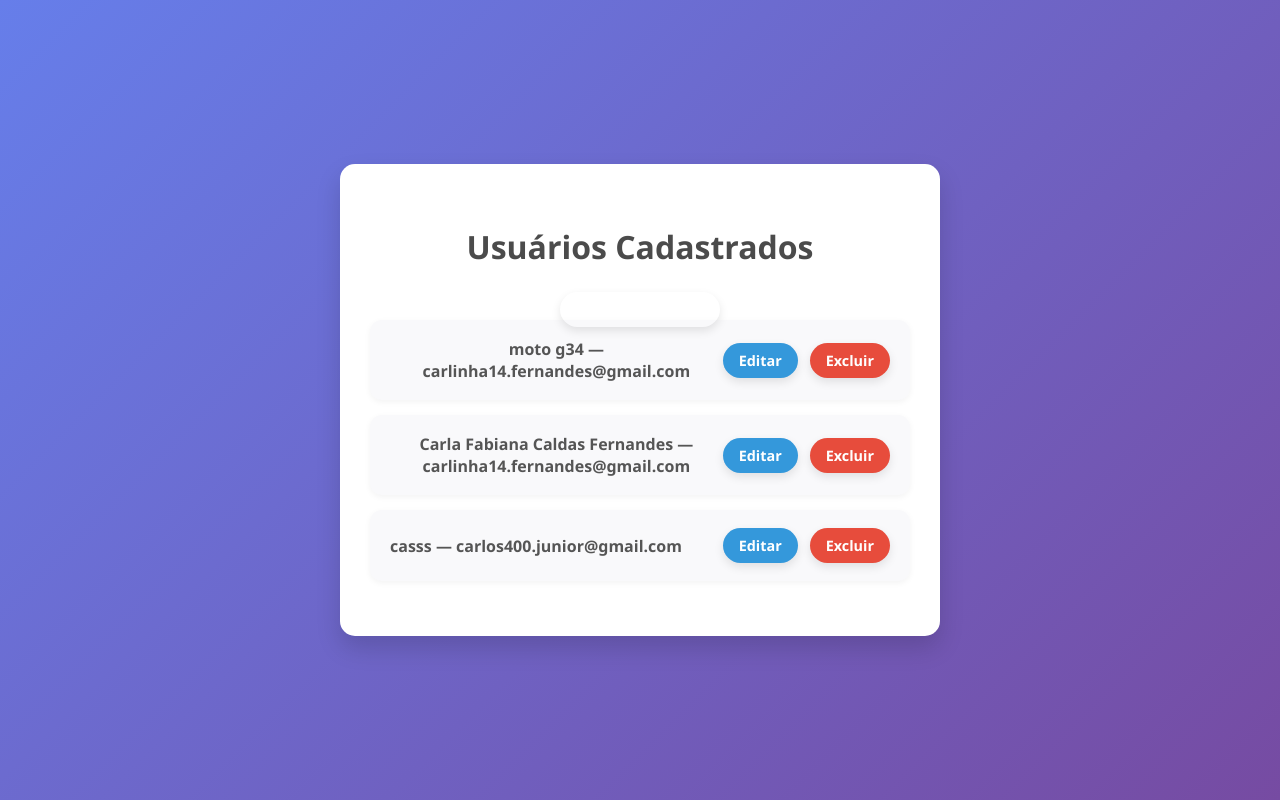
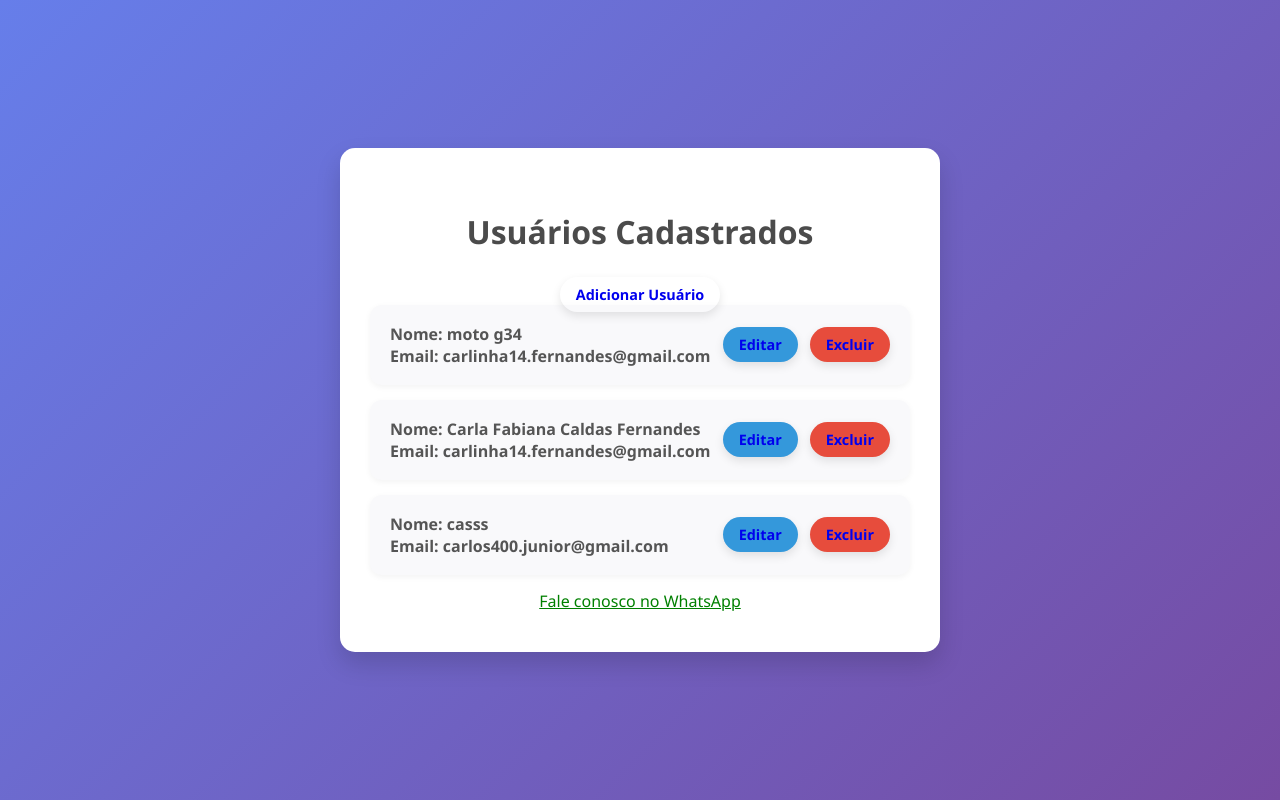
Before and after one commit to carlos400junior-sys/site2python, a Flask app: page / in a window 1280 px wide. Run offline with Flask 3, Linux system fonts and the light colour scheme; data comes from the database, SQL or seed files in the repository.

Commit message:
adicionado o whatssap

```diff
--- a/app.py
+++ b/app.py
@@ -16,6 +16,7 @@ with get_db_connection() as conn:
             id INTEGER PRIMARY KEY AUTOINCREMENT,
             nome TEXT NOT NULL,
             email TEXT NOT NULL
+
         )
     ''')
     conn.commit()
--- a/static/style.css
+++ b/static/style.css
@@ -85,6 +85,8 @@ h1 {
     font-size: 1rem;
     color: #555;
     font-weight: 600;
+    font-family: 'Segoe UI', Tahoma, Geneva, Verdana, sans-serif;
+    text-align: left;
 }
 
 /* Ações dos botões */
@@ -97,7 +99,7 @@ h1 {
 .btn {
     padding: 8px 16px;
     border-radius: 25px;
-    color: white;
+
     font-weight: 600;
     text-decoration: none;
     box-shadow: 0 4px 10px rgba(0,0,0,0.1);
@@ -123,3 +125,7 @@ h1 {
 .btn.delete:hover {
     background-color: #bf3e30;
 }
+.zap{
+color: green;
+
+}
--- a/templates/index.html
+++ b/templates/index.html
@@ -14,7 +14,8 @@
         <ul class="user-list">
             {% for u in usuarios %}
                 <li class="user-item">
-                    <span>{{ u.nome }} — {{ u.email }}</span>
+                    <span>Nome: {{ u.nome }}  <br>
+                        Email: {{ u.email }}</span>
                     <div class="actions">
                         <a class="btn edit" href="{{ url_for('edit', id=u.id) }}">Editar</a>
                         <a class="btn delete" href="{{ url_for('delete', id=u.id) }}">Excluir</a>
@@ -22,7 +23,15 @@
                 </li>
             {% endfor %}
         </ul>
+        <a class="zap" class="btn whatsapp"
+   href="https://wa.me/5581992445474?text=Olá,%20quero%20saber%20mais!"
+   target="_blank"
+   rel="noopener noreferrer">
+   Fale conosco no WhatsApp
+</a>
     </div>
+
+
 </body>
 
 </body>
```
